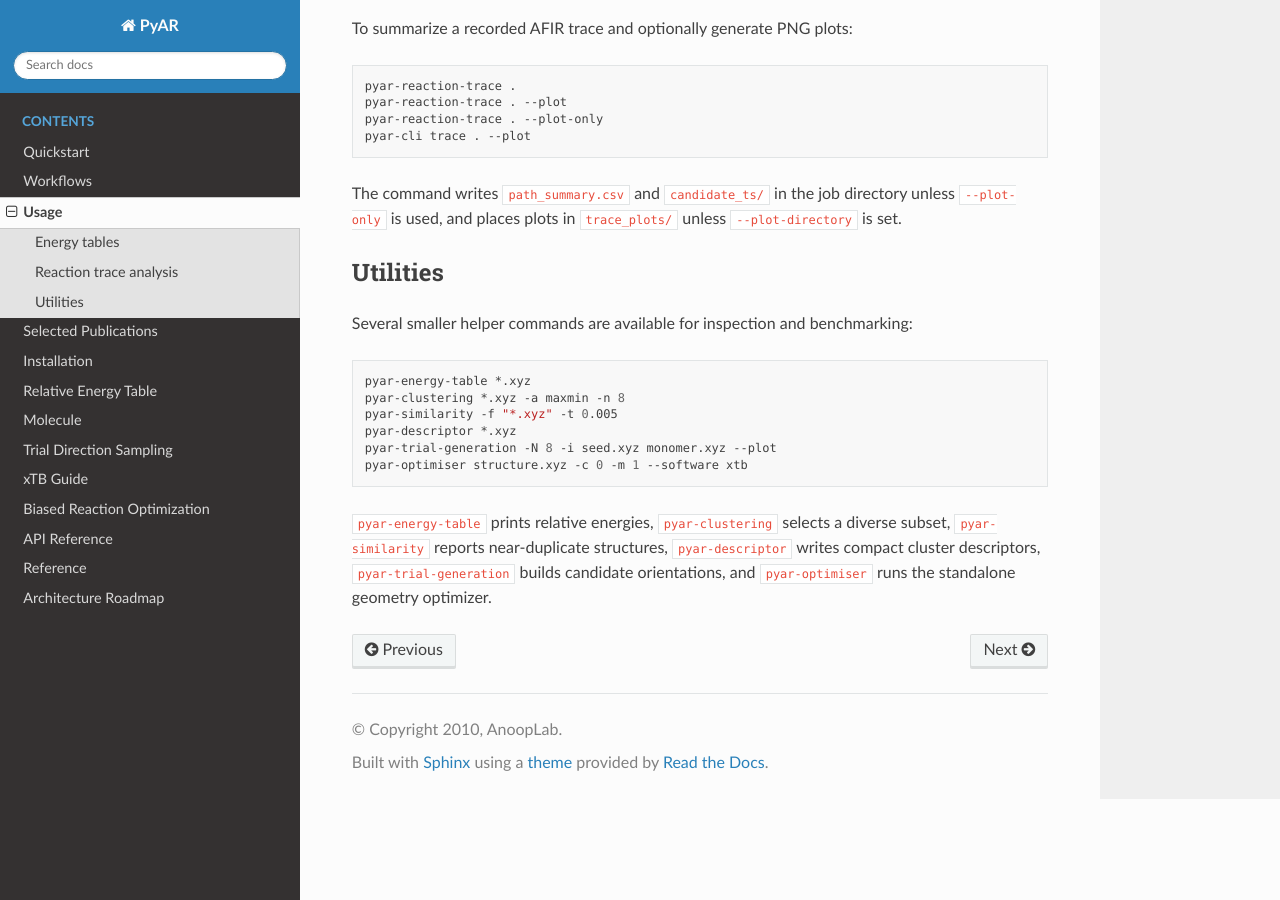
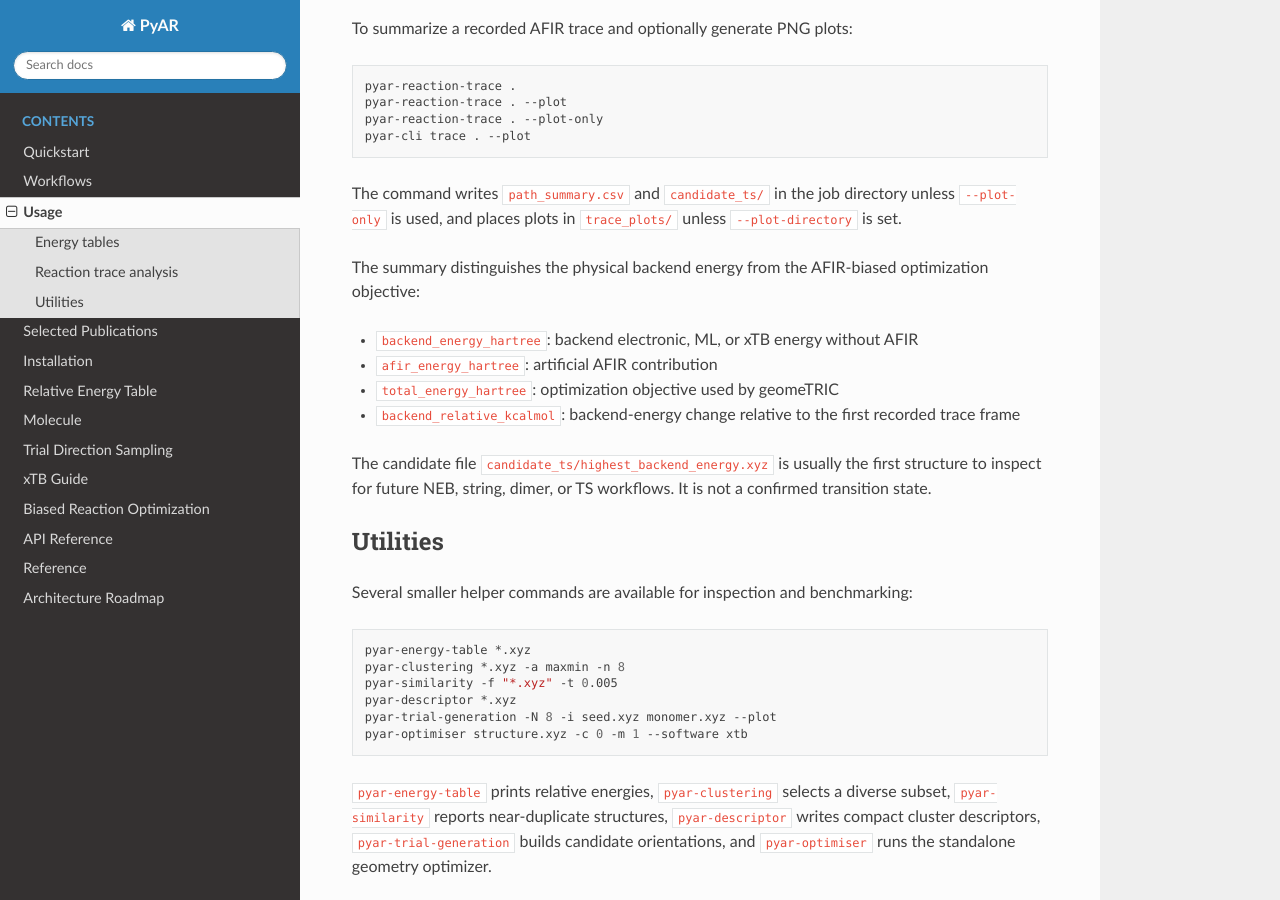
Before and after one commit to anooplab/pyar, a Sphinx documentation site: the page built from docs/usage.rst, in a window 1280 px wide and 900 px high, scrolled down 746 px. Built offline with Sphinx 7.4.7 and the Read the Docs theme 3.1.0, drawn with Linux system fonts in a browser that asks for light colours.

Commit message:
Clarify reaction trace energy terms in usage docs

```diff
--- a/docs/usage.rst
+++ b/docs/usage.rst
@@ -44,6 +44,19 @@
 directory unless ``--plot-only`` is used, and places plots in
 ``trace_plots/`` unless ``--plot-directory`` is set.
 
+The summary distinguishes the physical backend energy from the AFIR-biased
+optimization objective:
+
+* ``backend_energy_hartree``: backend electronic, ML, or xTB energy without AFIR
+* ``afir_energy_hartree``: artificial AFIR contribution
+* ``total_energy_hartree``: optimization objective used by geomeTRIC
+* ``backend_relative_kcalmol``: backend-energy change relative to the first
+  recorded trace frame
+
+The candidate file ``candidate_ts/highest_backend_energy.xyz`` is usually the
+first structure to inspect for future NEB, string, dimer, or TS workflows. It
+is not a confirmed transition state.
+
 Utilities
 ---------
 
```
